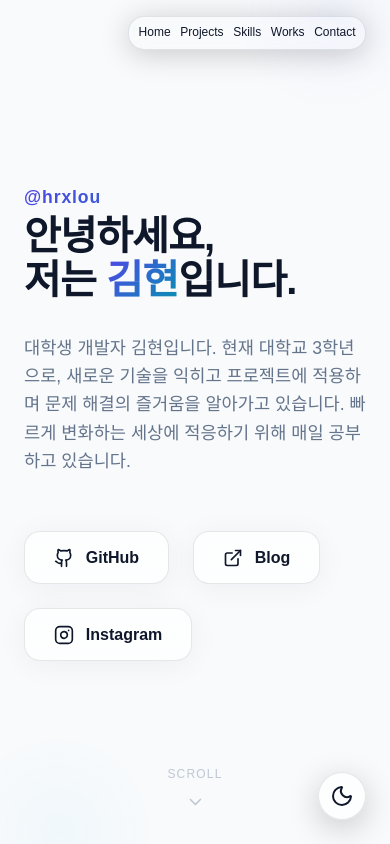
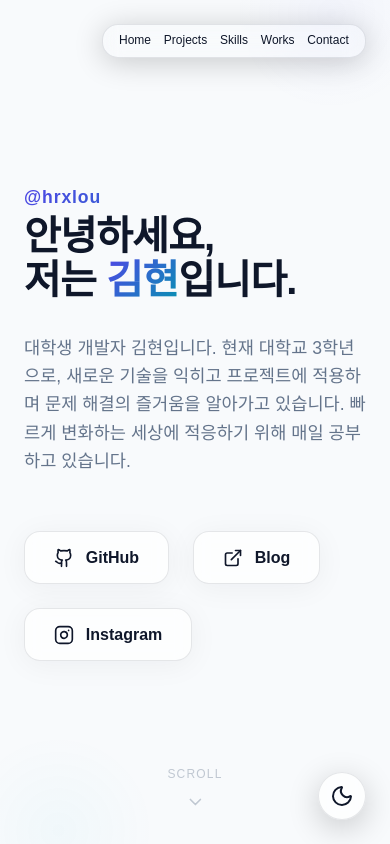
Before and after one commit to hrxlou/PortfolioWeb, a React (Vite) app: page / in a window 390 px wide. Shown: the top 844 px of the page. Built offline with nearby package versions, Linux system fonts and the light colour scheme.

Commit message:
[Fix] 모바일 UI 상단바 메뉴 수직 정렬 수정

```diff
--- a/src/index.css
+++ b/src/index.css
@@ -278,11 +278,9 @@ section h2 {
   }
 
   .nav-menu {
-    gap: 0.6rem !important;
-    padding: 0.4rem 0.6rem !important;
-    position: fixed;
-    top: 1rem;
-    right: 1.5rem;
+    gap: 0.8rem !important;
+    padding: 0.4rem 1rem !important;
+    margin-left: auto;
     width: auto;
   }
 
```
